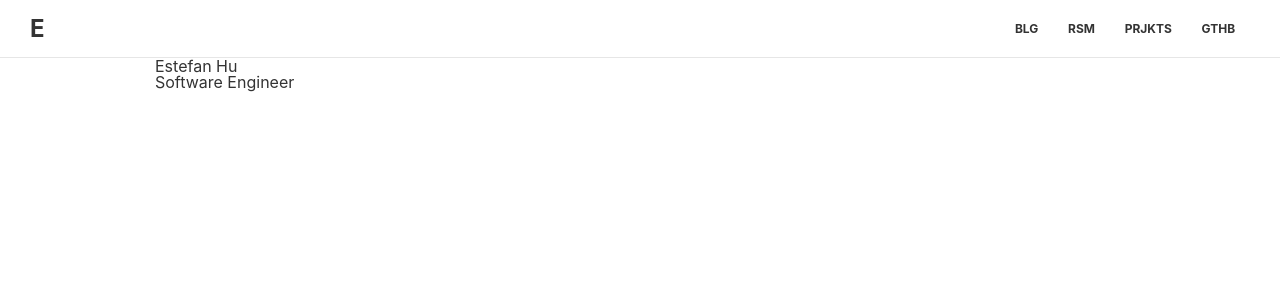
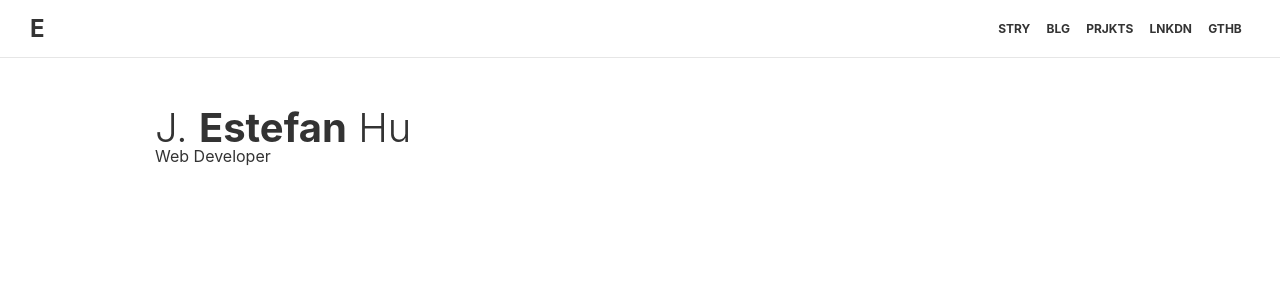
Before and after one commit to EstefanHu/portfolio, a Next.js app: page / in a window 1280 px wide. Shown: the top 300 px of the page. Built offline with nearby package versions, Linux system fonts and the light colour scheme.

Commit message:
feat(pages): Added pages

```diff
--- a/src/app/(landing)/landing.module.scss
+++ b/src/app/(landing)/landing.module.scss
@@ -1 +1,9 @@
-.landing {}
+.name {
+    font-size: 2.5rem;
+    margin-top: 50px;
+    font-weight: 300;
+
+    span {
+        font-weight: bold;
+    }
+}
--- a/src/app/(landing)/page.tsx
+++ b/src/app/(landing)/page.tsx
@@ -1,10 +1,13 @@
+import Link from 'next/link';
 import styles from './landing.module.scss';
 
 export default function Home() {
   return (
     <>
-      <h1>Estefan Hu</h1>
-      <h2>Software Engineer</h2>
+      <h1 className={styles.name}>
+        J. <span>Estefan</span> Hu
+      </h1>
+      <p>Web Developer</p>
     </>
   );
 }
--- a/src/app/globals.css
+++ b/src/app/globals.css
@@ -2,10 +2,11 @@
   --max-width: 1100px;
   --border-radius: 6px;
   --layout: #ffffff;
-  --accent: #e7576d;
-  --accentSecondary: #f4abba;
+  --accent: #dd2d44;
   --text: #333333;
   --headerHeight: 58px;
+    --borderColor: ;
+    --borderColor: #e6e6e6;
 }
 
 @media (prefers-color-scheme: dark) {
@@ -14,9 +15,9 @@
     --backgroundAccent: #292929;
     --background: #1e1e1e;
     --layout: #181818;
-    --text: #d4d4d4;
-    --accent: #f4abba;
-    --accentSecondary: #e7576d;
+    --text: #f3f3f3;
+    --accent: #dd2d44;
+    --borderColor: #181818;
   }
 }
 
@@ -58,7 +59,7 @@ header {
   align-items: center;
   justify-content: space-between;
   padding: 0 30px;
-  border-bottom: 1px solid #e6e6e6;
+  border-bottom: 1px solid var(--borderColor);
   position: fixed;
   top: 0;
 }
@@ -78,7 +79,7 @@ header > nav {
   align-items: center;
   justify-content: space-around;
   height: 100%;
-  width: 250px;
+  width: 260px;
 }
 
 header > nav > a {
--- a/src/app/layout.tsx
+++ b/src/app/layout.tsx
@@ -20,10 +20,23 @@ export default function RootLayout({
           </Link>
 
           <nav>
-            <Link href="/b">blg</Link>
-            <Link href="/rsm">rsm</Link>
-            <Link href="/p">prjkts</Link>
-            <Link href="https://github.com/estefanhu/">gthb</Link>
+            <Link href="/stry">stry</Link>
+            <Link href="/blg">blg</Link>
+            <Link href="/prjkts">prjkts</Link>
+            <Link
+              target="_blank"
+              rel="noopener noreferrer"
+              href="https://www.linkedin.com/in/estefanhu/"
+            >
+              lnkdn
+            </Link>
+            <Link
+              target="_blank"
+              rel="noopener noreferrer"
+              href="https://github.com/estefanhu/"
+            >
+              gthb
+            </Link>
           </nav>
         </header>
 
```
Also changed, not shown: src/app/blg/page.tsx (added, +10 -0 lines), src/app/prjkts/page.tsx (added, +10 -0 lines), src/app/stry/page.tsx (added, +10 -0 lines), src/app/blg/blg.module.scss (added), src/app/prjkts/pjkts.module.scss (added), src/app/stry/stry.module.scss (added), 1 other file (tests, documents, lock files or other folders).
